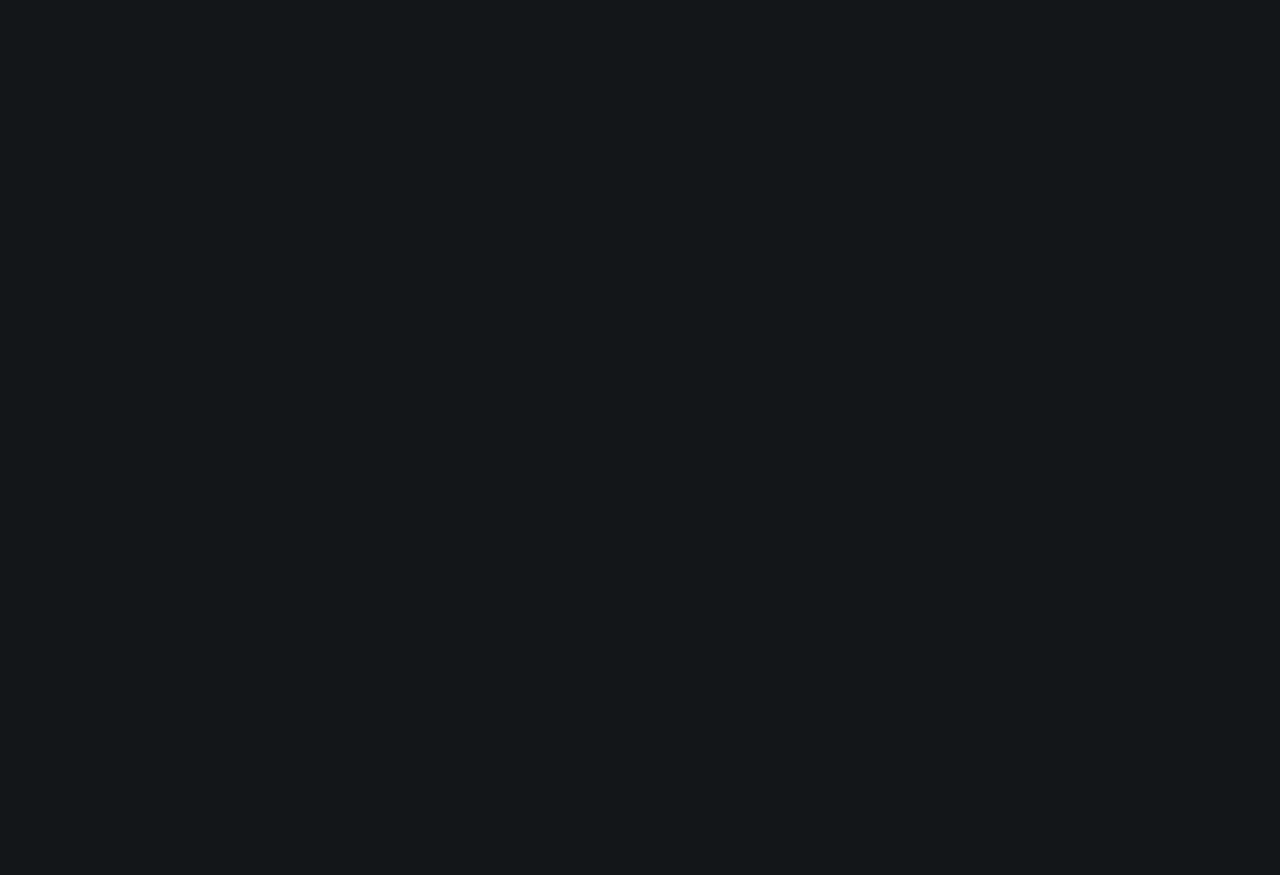
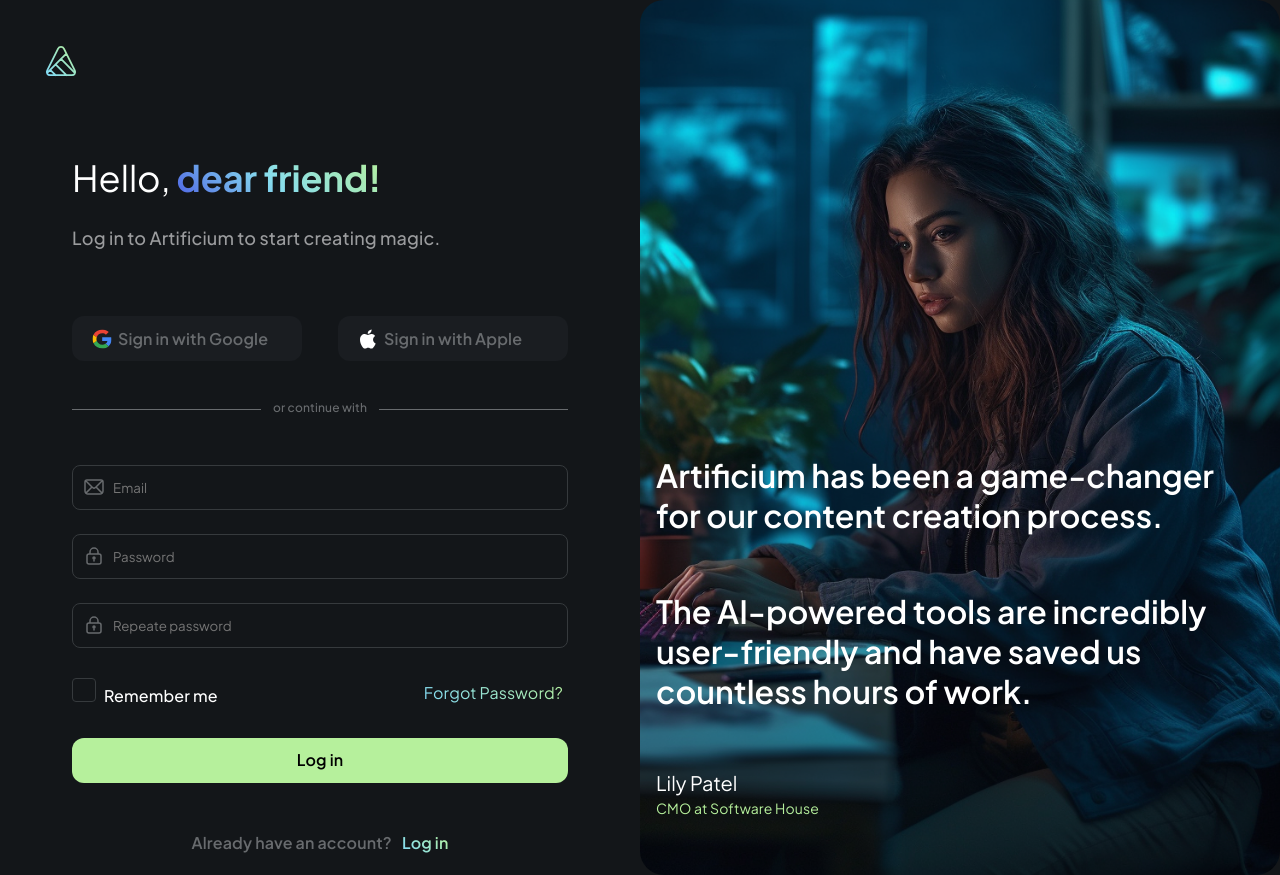
Before and after one commit to NotRealHumanBean/Ai-Content-App, a React (Create React App) app in the folder artificium/: page /signup in a window 1280 px wide. Before the commit this address had no page. Before the commit the page ends 800 px from the top, so only its background shows below. Built offline with nearby package versions, Linux system fonts and the light colour scheme.

Commit message:
7 commit
sign up page

```diff
--- a/artificium/src/components/router/Router.jsx
+++ b/artificium/src/components/router/Router.jsx
@@ -1,11 +1,13 @@
 import { BrowserRouter, Route, Routes }from 'react-router-dom'
 import Login from '../screens/Login/Login'
+import SignUp from '../screens/SignUp/SignUp'
 import Chat from '../screens/Chat/Chat'
 const Router = () => {
 	return (
 		<BrowserRouter>
 			<Routes>
 				<Route element={<Login />} path='/' />
+				<Route element={<SignUp />} path='/signup' />
 				<Route element={<Chat/>} path='/chat'/>
 			</Routes>
 		</BrowserRouter>
--- a/artificium/src/components/screens/Login/Log.scss
+++ b/artificium/src/components/screens/Login/Log.scss
@@ -6,6 +6,7 @@
 @import '../../../assets/styles/_colors';
 @import '../../../assets/styles/_fonts';
 @import '../../../assets/styles/_null';
+
 // @import '_colors.scss';
 // @import '_fonts.scss';
 // @import '_null.scss';
@@ -244,6 +245,8 @@ input {
 	display: flex;
 	flex-direction: row;
 	justify-content: space-between;
+
+
 }
 button:hover {
 	cursor: pointer;
@@ -313,4 +316,58 @@ button:hover {
 	}
 
 }
-///-----------------------------------------------
+///-----------------------------------------------styles for sign up
+.signUp-reg {
+	margin-top: 64px;
+}
+.google-item {
+	padding-left: 12px;
+}
+.signUp-cnt {
+	margin: 48px 0px;
+}
+.signUp-inputBox {
+	margin-top: 0;
+}
+.signUp-centered {
+	margin: 0 0 20px 0;
+	justify-content: center;
+}
+.ImgContainer-signup {
+	background-image: url(../../../assets/img/signup.png);
+	 display: flex;
+	 flex-direction: column;
+	 justify-content: end;
+	 @media(max-width: 767px) {
+		background-position: center;
+	 }
+	 @media(max-width: 700px) {
+		display: none;
+	 }
+	.image-content {
+		padding-bottom: 56px;
+		max-width: 608px;
+		margin: 0 auto;
+		.image-phrase {
+			@include font($headingL, 'size', 'line-height', 'letter-spacing');
+			color: #fff;
+			font-weight: 600;
+			margin-bottom: 56px;
+			@media(max-width: 1100px) {
+				margin-bottom: 36px;
+				@include font($headingS, 'size', 'line-height', 'letter-spacing');
+			}
+		}
+		.image-author {
+			display: flex;
+			flex-direction: column;
+		}
+		.author {
+			@include font($headingXS, 'size', 'line-height', 'letter-spacing');
+		}
+		.place {
+			@include font($BodyM, 'size', 'line-height', 'letter-spacing');
+			@include color($stem-green, "500");
+		}
+	}
+}
--- /dev/null
+++ b/artificium/src/components/screens/SignUp/SignUp.jsx
@@ -0,0 +1,79 @@
+import Logo from '../../../assets/img/logo.svg'
+import Email from '../../../assets/img/icons/email.svg'
+import Lock from '../../../assets/img/icons/lock.svg'
+import Apple from '../../../assets/img/icons/frame.svg'
+import Google from '../../../assets/img/icons/frame 1.svg'
+import { Link } from 'react-router-dom'
+const SignUp = () => {
+	return (
+		<div className='container'>
+			<div className="formContainer">
+				<div className="logoContainer">
+					<img src={Logo} className='logo' />
+				</div>
+
+				<div className="wrapper">
+					<div className='header'>
+						<h2 className="headerTitle">Hello, <span>dear friend!</span></h2>
+						<p>Log in to Artificium to start creating magic.</p>
+					</div>
+					<div className='reg signUp-reg'>
+						<div className="reg-item">
+							<img src={Google} />
+							<button className="google-item">Sign in with Google</button>
+						</div>
+						<div className="reg-item">
+							<img src={Apple} />
+							<button>Sign in with Apple</button>
+						</div>
+					</div>
+					<div className='cnt signUp-cnt'>
+						<span></span>
+						<p>or continue with</p>
+						<span></span>
+					</div>
+					<div className='inputBox signUp-inputBox'>
+						<input type='email' name='Email' placeholder='Email' />
+						<img src={Email} />
+					</div>
+					<div className='inputBox'>
+						<input type='password' name='Password' placeholder='Password' />
+						<img src={Lock} />
+					</div>
+					<div className='inputBox'>
+						<input type='password' name='Password' placeholder='Repeate password' required/>
+						<img src={Lock} />
+					</div>
+					<div className='checkBox'>
+						<div className="checkBoxField">
+							<input type='checkbox' id='remember' name="remember" className="check-box"/>
+							<label for='remember'>Remember me</label>
+						</div>
+						<Link to='/forgotPassword'><span className="forgotten-psw">Forgot Password?</span></Link>
+					</div>
+					<button className='loginBtn'>Log in</button>
+
+
+				</div>
+				<div className='signUp signUp-centered'>
+					<p>Already have an account?</p>
+					<Link to='/'><span>Log in</span></Link>
+				</div>
+			</div>
+			<div className='ImgContainer ImgContainer-signup'>
+				<div className="image-content">
+					<div className="image-text">
+						<p className="image-phrase">Artificium has been a game-changer for our content creation process.</p>
+						<p className="image-phrase">The AI-powered tools are incredibly user-friendly and have saved us countless hours of work.</p>
+					</div>
+					<div className="image-author">
+						<span className="author">Lily Patel</span>
+						<span className="place">CMO at Software House</span>
+					</div>
+				</div>
+			</div>
+		</div>
+	)
+}
+
+export default SignUp;
```
Also changed, not shown: artificium/src/assets/img/signup.png (added).
